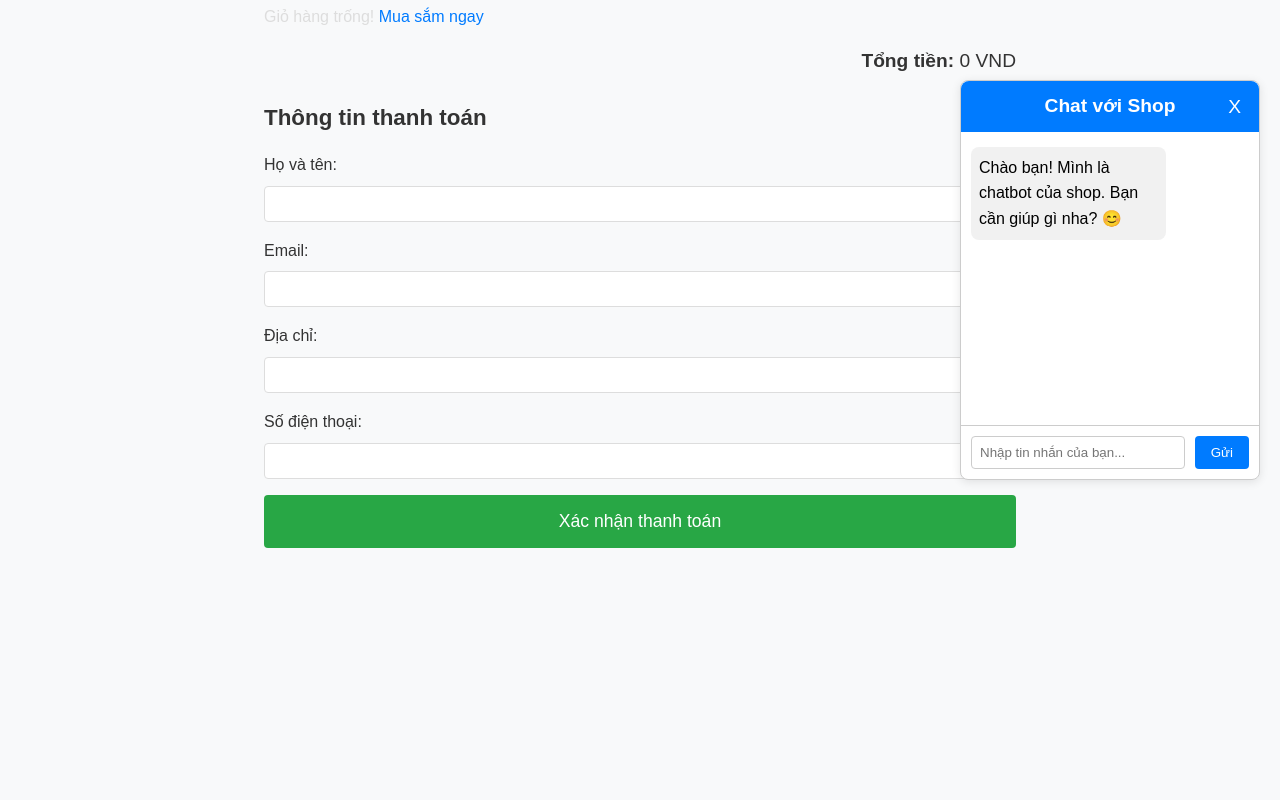
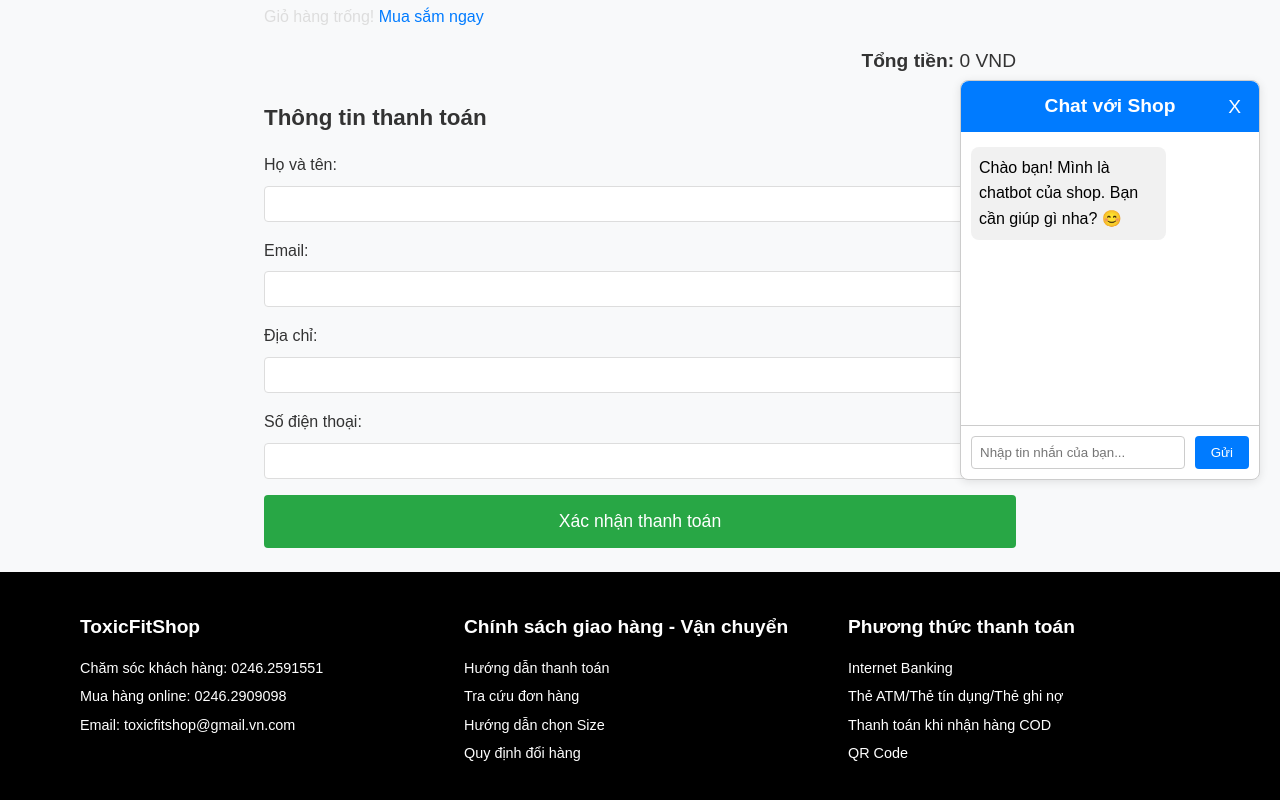
Before and after one commit to tung2x10-123/FrontEnd, an Angular app: page /checkout in a window 1280 px wide. Shown: the part 300-1100 px from the top of the page. Before the commit the page ends 872 px from the top, so only its background shows below. Built offline with nearby package versions, Linux system fonts and the light colour scheme.

Commit message:
add footer

```diff
--- a/src/app/app.component.html
+++ b/src/app/app.component.html
@@ -1,3 +1,8 @@
-<app-navbar></app-navbar>
-<router-outlet></router-outlet>
-<app-chatbot></app-chatbot>
+<div class="app-wrapper">
+  <app-navbar></app-navbar>
+  <div class="main-content">
+    <router-outlet></router-outlet>
+  </div>
+  <app-chatbot></app-chatbot>
+  <app-footer></app-footer>
+</div>
--- a/src/app/app.component.scss
+++ b/src/app/app.component.scss
@@ -0,0 +1,9 @@
+.app-wrapper {
+  display: flex;
+  flex-direction: column;
+  min-height: 100vh; // Đảm bảo chiều cao tối thiểu là 100% viewport
+}
+
+.main-content {
+  flex: 1; // Đẩy footer xuống dưới bằng cách làm nội dung chính chiếm hết không gian còn lại
+}
--- a/src/app/app.component.ts
+++ b/src/app/app.component.ts
@@ -2,12 +2,14 @@ import { Component } from '@angular/core';
 import { RouterOutlet } from '@angular/router';
 import { NavbarComponent } from './components/navbar/navbar.component';
 import {ChatbotComponent} from './chatbot/chatbot.component';
+import {FooterComponent} from './components/footer/footer.component';
 
 @Component({
   selector: 'app-root',
   standalone: true,
-  imports: [RouterOutlet, NavbarComponent, ChatbotComponent],
+  imports: [RouterOutlet, NavbarComponent, ChatbotComponent, FooterComponent],
   templateUrl: './app.component.html',
+  styleUrls: ['./app.component.scss'],
   styles: []
 })
 export class AppComponent {}
--- /dev/null
+++ b/src/app/components/footer/footer.component.html
@@ -0,0 +1,24 @@
+<footer class="footer">
+  <div class="footer-container">
+    <div class="footer-column">
+      <h3>ToxicFitShop</h3>
+      <p>Chăm sóc khách hàng: 0246.2591551</p>
+      <p>Mua hàng online: 0246.2909098</p>
+      <p>Email: toxicfitshop&#64;gmail.vn.com</p>
+    </div>
+    <div class="footer-column">
+      <h3>Chính sách giao hàng - Vận chuyển</h3>
+      <p>Hướng dẫn thanh toán</p>
+      <p>Tra cứu đơn hàng</p>
+      <p>Hướng dẫn chọn Size</p>
+      <p>Quy định đổi hàng</p>
+    </div>
+    <div class="footer-column">
+      <h3>Phương thức thanh toán</h3>
+      <p>Internet Banking</p>
+      <p>Thẻ ATM/Thẻ tín dụng/Thẻ ghi nợ</p>
+      <p>Thanh toán khi nhận hàng COD</p>
+      <p>QR Code</p>
+    </div>
+  </div>
+</footer>
--- /dev/null
+++ b/src/app/components/footer/footer.component.scss
@@ -0,0 +1,43 @@
+$footer-bg-color: #000000;
+$footer-text-color: #ffffff;
+$spacing-sm: 8px;
+$spacing-md: 16px;
+$spacing-lg: 24px;
+
+.footer {
+  background-color: $footer-bg-color;
+  color: $footer-text-color;
+  padding: $spacing-lg 0;
+  width: 100%;
+  bottom: 0;
+
+  .footer-container {
+    max-width: 1200px;
+    margin: 0 auto;
+    display: flex;
+    justify-content: space-between;
+    padding: 0 $spacing-lg;
+
+    @media (max-width: 768px) {
+      flex-direction: column;
+      gap: $spacing-md;
+    }
+  }
+
+  .footer-column {
+    flex: 1;
+    padding: $spacing-md;
+
+    h3 {
+      font-size: 1.2rem;
+      margin-bottom: $spacing-md;
+      font-weight: bold;
+    }
+
+    p {
+      font-size: 0.9rem;
+      margin-bottom: $spacing-sm;
+      line-height: 1.4;
+    }
+  }
+}
--- a/src/app/pages/login/login.component.scss
+++ b/src/app/pages/login/login.component.scss
@@ -1,6 +1,6 @@
-$primary-color: #28a745;
-$text-color: #333;
-$border-color: #ddd;
+$primary-color: #000000; // Màu đen cho nút Đăng nhập
+$text-color: #000000; // Màu đen cho chữ
+$border-color: #000000; // Màu đen cho viền input
 $spacing-sm: 8px;
 $spacing-md: 16px;
 $spacing-lg: 24px;
@@ -16,6 +16,7 @@ $spacing-lg: 24px;
     margin-bottom: $spacing-lg;
     text-align: center;
     color: $text-color;
+    font-weight: bold; // Chữ ĐĂNG NHẬP in đậm giống hình
   }
 
   .form-group {
@@ -26,14 +27,18 @@ $spacing-lg: 24px;
       font-size: 1rem;
       margin-bottom: $spacing-sm;
       color: $text-color;
+      font-weight: normal; // Label không in đậm
     }
 
     input {
       width: 100%;
       padding: $spacing-sm;
       border: 1px solid $border-color;
-      border-radius: 4px;
+      border-radius: 0; // Loại bỏ bo tròn để giống hình
       font-size: 1rem;
+      color: $text-color;
+      background-color: #fff; // Nền trắng cho input
+      outline: none; // Loại bỏ viền focus mặc định
     }
   }
 
@@ -43,6 +48,9 @@ $spacing-lg: 24px;
     width: 100%;
     padding: $spacing-md;
     font-size: 1.1rem;
+    border: none;
+    border-radius: 0; // Loại bỏ bo tròn để giống hình
+    cursor: pointer;
 
     &:hover {
       background-color: darken($primary-color, 10%);
@@ -59,6 +67,7 @@ $spacing-lg: 24px;
     text-align: center;
     margin-top: $spacing-md;
     font-size: 0.9rem;
+    color: $text-color;
 
     a {
       color: $primary-color;
--- a/src/app/pages/register/register.component.scss
+++ b/src/app/pages/register/register.component.scss
@@ -1,6 +1,6 @@
-$primary-color: #28a745;
-$text-color: #333;
-$border-color: #ddd;
+$primary-color: #000000; // Màu đen cho nút Đăng ký
+$text-color: #000000; // Màu đen cho chữ
+$border-color: #000000; // Màu đen cho viền input
 $spacing-sm: 8px;
 $spacing-md: 16px;
 $spacing-lg: 24px;
@@ -16,6 +16,7 @@ $spacing-lg: 24px;
     margin-bottom: $spacing-lg;
     text-align: center;
     color: $text-color;
+    font-weight: bold; // Giống chữ in đậm trong hình
   }
 
   .form-group {
@@ -26,14 +27,18 @@ $spacing-lg: 24px;
       font-size: 1rem;
       margin-bottom: $spacing-sm;
       color: $text-color;
+      font-weight: normal; // Chữ label không in đậm
     }
 
     input {
       width: 100%;
       padding: $spacing-sm;
       border: 1px solid $border-color;
-      border-radius: 4px;
+      border-radius: 0; // Loại bỏ bo tròn để giống hình
       font-size: 1rem;
+      color: $text-color;
+      background-color: #fff; // Nền trắng cho input
+      outline: none; // Loại bỏ viền focus mặc định
     }
   }
 
@@ -43,6 +48,9 @@ $spacing-lg: 24px;
     width: 100%;
     padding: $spacing-md;
     font-size: 1.1rem;
+    border: none;
+    border-radius: 0; // Loại bỏ bo tròn để giống hình
+    cursor: pointer;
 
     &:hover {
       background-color: darken($primary-color, 10%);
@@ -58,6 +66,7 @@ $spacing-lg: 24px;
     text-align: center;
     margin-top: $spacing-md;
     font-size: 0.9rem;
+    color: $text-color;
 
     a {
       color: $primary-color;
```
Also changed, not shown: src/app/components/footer/footer.component.ts (added, +8 -0 lines), 1 other file (tests, documents, lock files or other folders).
